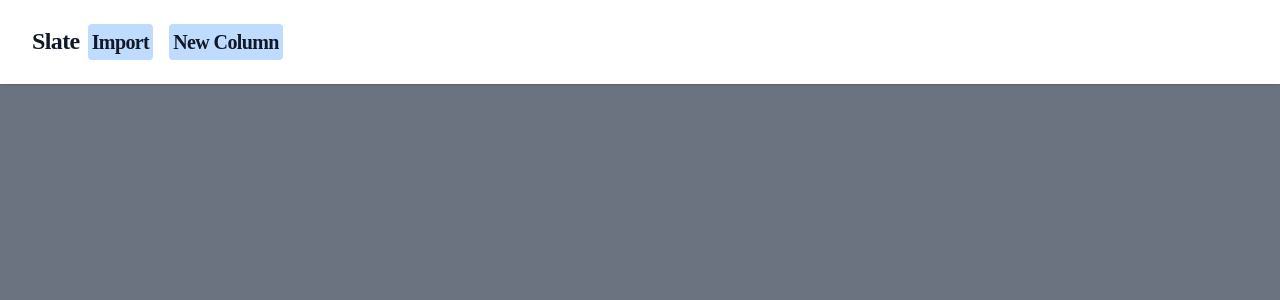
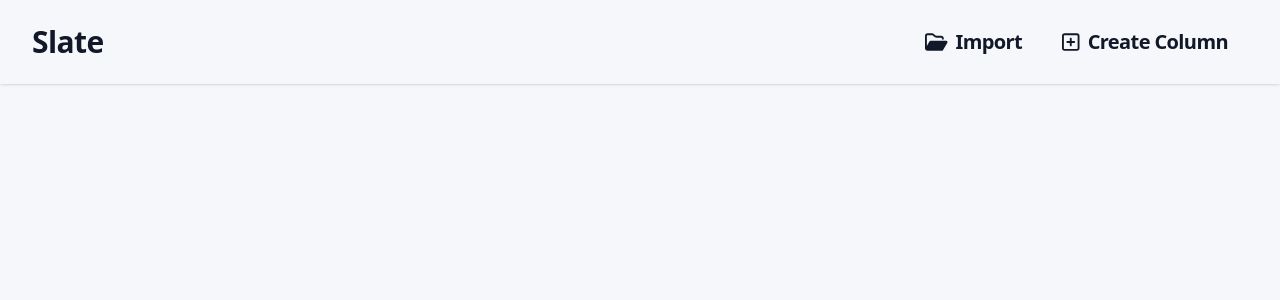
Before and after one commit to RobinsonZ/slate, a React (Vite) app: page / in a window 1280 px wide. Shown: the top 300 px of the page. Built offline with nearby package versions, Linux system fonts and the light colour scheme; a web font is replaced by a local one.

Commit message:
working ui merge

```diff
--- a/src/main/index.ts
+++ b/src/main/index.ts
@@ -19,8 +19,8 @@ function createWindow(): void {
   }
   // Create the browser window.
   const mainWindow = new BrowserWindow({
-    width: 900,
-    height: 670,
+    width: 1400,
+    height: 900,
     show: false,
     autoHideMenuBar: true,
     ...(process.platform === "linux" ? { icon } : {}),
--- a/src/renderer/index.html
+++ b/src/renderer/index.html
@@ -10,7 +10,7 @@
     />
   </head>
 
-  <body class="h-full bg-gray-500">
+  <body class="h-full bg-[#f6f7fa]">
     <div id="root"></div>
     <script type="module" src="/src/main.tsx"></script>
   </body>
--- a/src/renderer/src/App.tsx
+++ b/src/renderer/src/App.tsx
@@ -5,7 +5,7 @@ function App(): JSX.Element {
   return (
     /* tailwind doesn't pick up classes in the index.html for some reason so I'm using bg-gray-500 here too,
     so that it'll get compiled into the built css */
-    <div className="bg-gray-500 max-h-full">
+    <div className="bg-[#f6f7fa] max-h-full">
       {/* this is its own component so it can consume the reducer context */}
       <SlateDataProvider>
         <SlateDragManager />
--- a/src/renderer/src/components/SlateColumn.tsx
+++ b/src/renderer/src/components/SlateColumn.tsx
@@ -37,10 +37,10 @@ export default function SlateColumnView(props: SlateColumn) {
   const titleEditRef = createRef<HTMLElement>();
   let lastRef: RefObject<HTMLElement>;
   return (
-    <div className="bg-slate-100 rounded break-after-column min-w-[250px] max-w-[250px] max-h-full overflow-y-scroll">
-      <div className="flex justify-between m-2 text-blue-500 text-xl">
+    <div className="bg-white shadow-lg hover:shadow-xl rounded break-after-column min-w-[300px] max-w-[300px] max-h-full overflow-y-scroll">
+      <div className="flex justify-between m-4 text-xl">
         <ContentEditable
-          className="font-header"
+          className="font-sans font-semibold"
           innerRef={titleEditRef}
           html={name}
           onChange={(e) =>
@@ -76,7 +76,7 @@ export default function SlateColumnView(props: SlateColumn) {
         </div>
       </div>
 
-      {!collapsed && <hr className="bg-blue-500 h-0.5 mb-2" />}
+      {!collapsed && <hr className="font-sans h-0.5 mb-2" />}
 
       {!collapsed && (
         <div className="p-2">
@@ -112,7 +112,7 @@ export default function SlateColumnView(props: SlateColumn) {
             )}
           </Droppable>
           <div
-            className="cursor-pointer"
+            className="cursor-pointer text-center"
             onClick={() => {
               dispatch({
                 type: "add_col_entry",
@@ -126,10 +126,9 @@ export default function SlateColumnView(props: SlateColumn) {
               });
             }}
           >
-            <h1 className="font-subheader italic mb-1 text-blue-500 inline-block">
+            <h1 className="font-sans m-2 text-gray-400 inline-block">
               Add date...
             </h1>
-            <hr className="bg-blue-500 h-0.5 mb-2" />
           </div>
         </div>
       )}
--- a/src/renderer/src/components/SlateDate.tsx
+++ b/src/renderer/src/components/SlateDate.tsx
@@ -42,7 +42,7 @@ export function SlateDate(props: SlateDayHeader & SlateDateProps) {
               />
             ) : (
               <h1
-                className="font-subheader text-lg italic mb-1 text-blue-500 cursor-pointer"
+                className="font-sans text-lg mb-1 cursor-pointer"
                 onClick={() => setDateEdit(true)}
               >
                 {new Date(day).toLocaleString("en-US", {
@@ -52,7 +52,7 @@ export function SlateDate(props: SlateDayHeader & SlateDateProps) {
               </h1>
             )}
 
-            <hr className="bg-blue-500 h-0.5 mb-2" />
+            <hr className="h-0.5 mb-2" />
           </div>
         );
       }}
--- a/src/renderer/src/components/SlateDragManager.tsx
+++ b/src/renderer/src/components/SlateDragManager.tsx
@@ -1,5 +1,3 @@
-import { faTrashCan } from "@fortawesome/free-solid-svg-icons";
-import { FontAwesomeIcon } from "@fortawesome/react-fontawesome";
 import {
   TestContext,
   TestMode,
@@ -17,6 +15,11 @@ import SlateColumnView from "./SlateColumn";
 import SlateImporter from "./SlateImporter";
 import { useKeyPress } from "react-use";
 import { v4 as uuidv4 } from "uuid";
+
+import { FontAwesomeIcon } from "@fortawesome/react-fontawesome";
+import { faTrashCan } from "@fortawesome/free-regular-svg-icons";
+import { faFolderOpen } from "@fortawesome/free-regular-svg-icons";
+import { faSquarePlus } from "@fortawesome/free-regular-svg-icons";
 
 export function SlateDragManager(props: {}) {
   const [dragging, setDragging] = useState(false);
@@ -79,15 +82,17 @@ export function SlateDragManager(props: {}) {
       onDragEnd={onDragEnd}
     >
       <TestContext.Provider value={testMode}>
-        <header className="bg-white shadow fixed w-screen z-20">
+        <header className="bg-[#f6f7fa] shadow fixed w-screen z-20">
           {/* no overflow-x-scroll as this needs to be handled by the browser, see https://github.com/atlassian/react-beautiful-dnd/issues/131#issuecomment-1144736558*/}
           <div className="mx-auto py-6 px-8">
-            <h1 className="text-2xl font-bold tracking-tight text-gray-900 font-title">
-              Slate
+            <h1 className="flex justify-between text-2xl font-sans font-bold tracking-tight text-gray-900">
+              <div className="text-3xl">Slate</div>
+
+              <div>
                 <button
-                className={classNames("inline mx-2 p-1 rounded text-xl", {
-                  "bg-blue-500": isImporting,
-                  "bg-blue-200": !isImporting,
+                  className={classNames("inline mx-4 p-1 rounded text-xl", {
+                    "bg-gray-200": isImporting,
+                    "": !isImporting,
                   })}
                   onClick={() => {
                     dispatch({
@@ -97,10 +102,12 @@ export function SlateDragManager(props: {}) {
                     setImporting((importing) => !importing);
                   }}
                 >
+                  <FontAwesomeIcon className="mr-2" icon={faFolderOpen} />
                   Import
                 </button>
+
                 <button
-                className="bg-blue-200 inline mx-2 p-1 rounded text-xl"
+                  className="inline mx-4 p-1 rounded text-xl"
                   onClick={() =>
                     dispatch({
                       type: "add_col",
@@ -118,8 +125,10 @@ export function SlateDragManager(props: {}) {
                     })
                   }
                 >
-                New Column
+                  <FontAwesomeIcon className="mr-2" icon={faSquarePlus} />
+                  Create Column
                 </button>
+
                 {showDev && (
                   <button
                     className="bg-blue-200 inline mx-2 p-1 rounded text-xl"
@@ -133,6 +142,7 @@ export function SlateDragManager(props: {}) {
                     reset cards
                   </button>
                 )}
+
                 {showDev && (
                   <button
                     className={classNames("inline mx-2 p-1 rounded text-xl", {
@@ -148,6 +158,7 @@ export function SlateDragManager(props: {}) {
                     Mode: {testMode}
                   </button>
                 )}
+              </div>
             </h1>
           </div>
         </header>
```
Lines whose indentation alone changed are shown as unchanged.
